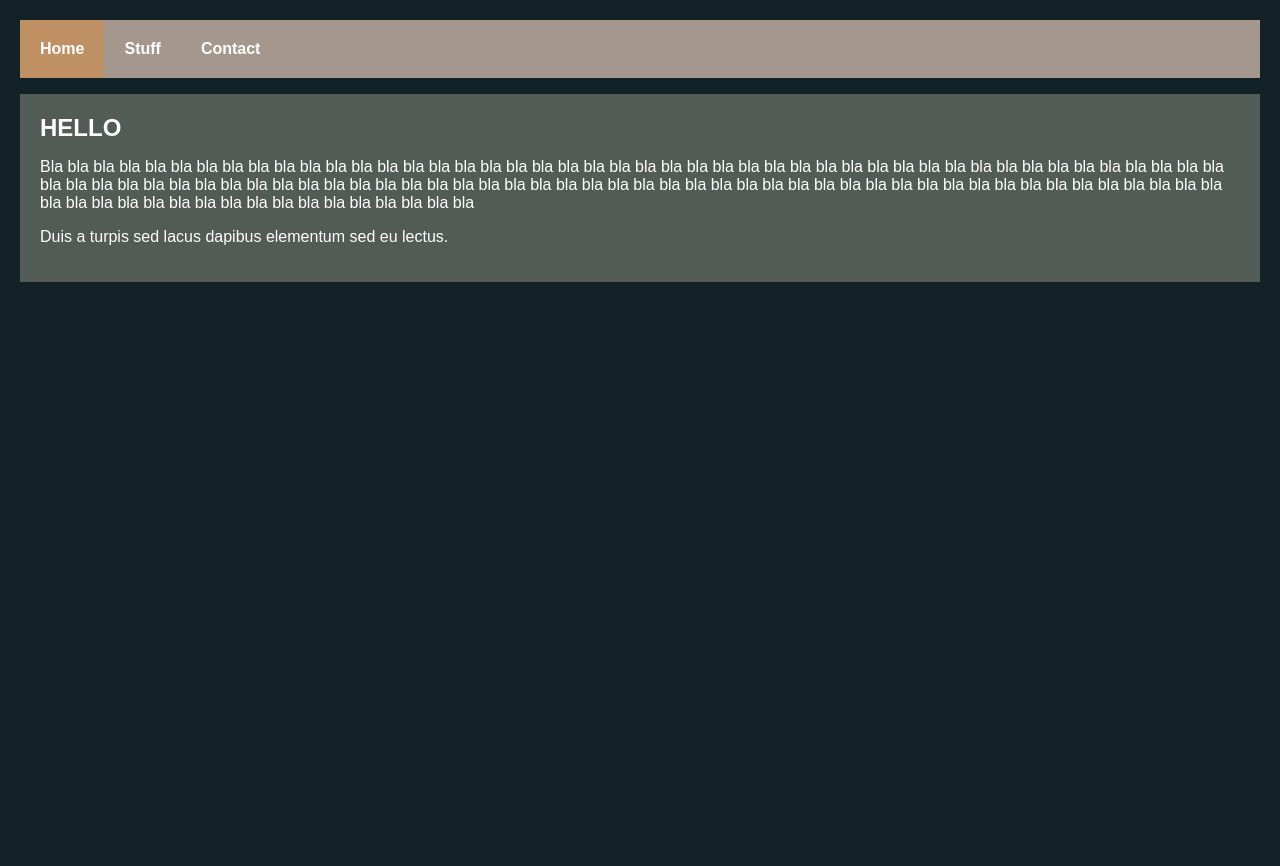
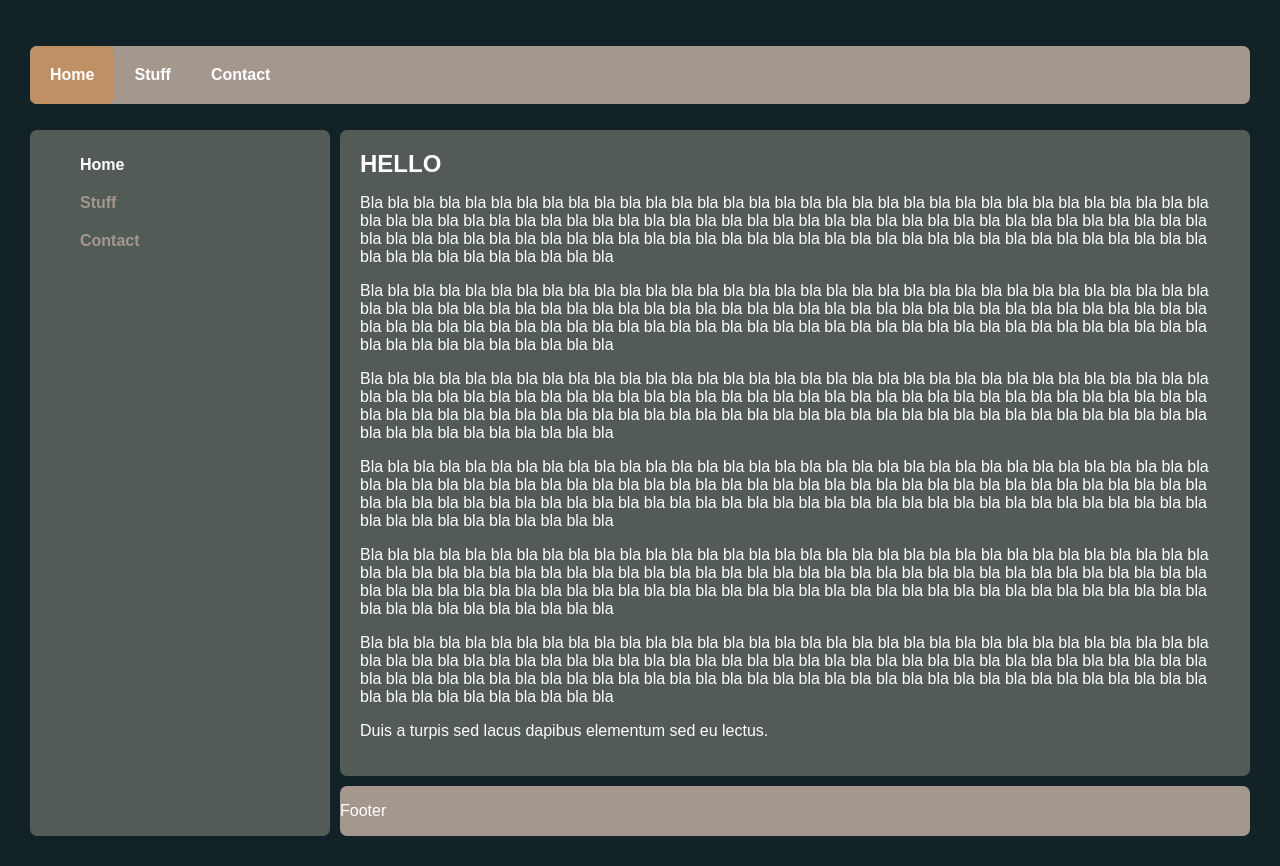
Before and after one commit to ccerroni/react-training, a React app: page / in a window 1280 px wide. Before the commit the page ends 800 px from the top, so only its background shows below. Built offline with nearby package versions, Linux system fonts and the light colour scheme.

Commit message:
changing some styles

```diff
--- a/package.json
+++ b/package.json
@@ -3,6 +3,7 @@
   "version": "0.1.0",
   "private": true,
   "dependencies": {
+    "@material-ui/core": "^3.6.0",
     "react": "^16.6.3",
     "react-dom": "^16.6.3",
     "react-router-dom": "^4.3.1",
--- a/src/components/home.js
+++ b/src/components/home.js
@@ -11,7 +11,36 @@ class Home extends Component {
                 bla bla bla bla bla bla bla bla bla  bla bla bla bla bla bla bla bla bla bla bla bla bla
                 bla bla bla bla bla bla bla bla bla bla bla bla bla bla bla bla bla bla bla bla bla bla bla bla bla bla bla
                 </p>
-
+                <p>Bla bla bla bla bla bla bla bla bla bla bla bla bla bla bla bla bla bla bla bla bla bla
+                    bla bla bla bla bla bla bla bla bla bla bla bla bla bla bla
+                bla bla bla bla bla bla bla bla bla bla bla bla bla bla bla bla bla bla bla bla bla bla bla
+                bla bla bla bla bla bla bla bla bla  bla bla bla bla bla bla bla bla bla bla bla bla bla
+                bla bla bla bla bla bla bla bla bla bla bla bla bla bla bla bla bla bla bla bla bla bla bla bla bla bla bla
+                </p>
+                <p>Bla bla bla bla bla bla bla bla bla bla bla bla bla bla bla bla bla bla bla bla bla bla
+                    bla bla bla bla bla bla bla bla bla bla bla bla bla bla bla
+                bla bla bla bla bla bla bla bla bla bla bla bla bla bla bla bla bla bla bla bla bla bla bla
+                bla bla bla bla bla bla bla bla bla  bla bla bla bla bla bla bla bla bla bla bla bla bla
+                bla bla bla bla bla bla bla bla bla bla bla bla bla bla bla bla bla bla bla bla bla bla bla bla bla bla bla
+                </p>
+                <p>Bla bla bla bla bla bla bla bla bla bla bla bla bla bla bla bla bla bla bla bla bla bla
+                    bla bla bla bla bla bla bla bla bla bla bla bla bla bla bla
+                bla bla bla bla bla bla bla bla bla bla bla bla bla bla bla bla bla bla bla bla bla bla bla
+                bla bla bla bla bla bla bla bla bla  bla bla bla bla bla bla bla bla bla bla bla bla bla
+                bla bla bla bla bla bla bla bla bla bla bla bla bla bla bla bla bla bla bla bla bla bla bla bla bla bla bla
+                </p>
+                <p>Bla bla bla bla bla bla bla bla bla bla bla bla bla bla bla bla bla bla bla bla bla bla
+                    bla bla bla bla bla bla bla bla bla bla bla bla bla bla bla
+                bla bla bla bla bla bla bla bla bla bla bla bla bla bla bla bla bla bla bla bla bla bla bla
+                bla bla bla bla bla bla bla bla bla  bla bla bla bla bla bla bla bla bla bla bla bla bla
+                bla bla bla bla bla bla bla bla bla bla bla bla bla bla bla bla bla bla bla bla bla bla bla bla bla bla bla
+                </p>
+                <p>Bla bla bla bla bla bla bla bla bla bla bla bla bla bla bla bla bla bla bla bla bla bla
+                    bla bla bla bla bla bla bla bla bla bla bla bla bla bla bla
+                bla bla bla bla bla bla bla bla bla bla bla bla bla bla bla bla bla bla bla bla bla bla bla
+                bla bla bla bla bla bla bla bla bla  bla bla bla bla bla bla bla bla bla bla bla bla bla
+                bla bla bla bla bla bla bla bla bla bla bla bla bla bla bla bla bla bla bla bla bla bla bla bla bla bla bla
+                </p>
                 <p>Duis a turpis sed lacus dapibus elementum sed eu lectus.</p>
             </div>
         );
--- a/src/components/main.js
+++ b/src/components/main.js
@@ -8,17 +8,28 @@ class Main extends Component {
   render() {
     return (
       <HashRouter>
-        <div>
+        <div className="grid-container">
+          <div className="header-content">
             <ul className="header">
               <li><NavLink exact to="/">Home</NavLink></li>
               <li><NavLink to="/stuff">Stuff</NavLink></li>
               <li><NavLink to="/contact">Contact</NavLink></li>
-            {/* <li><NavLink to="/another">Another</NavLink></li> */}
             </ul>
+          </div>
+          <div className="menu-content">
+          <ul className="left-menu">
+              <li><NavLink exact to="/">Home</NavLink></li>
+              <li><NavLink to="/stuff">Stuff</NavLink></li>
+              <li><NavLink to="/contact">Contact</NavLink></li>
+            </ul>
+          </div>
           <div className="content">
-            <Route exact path="/" component={Home}/>
-            <Route path="/stuff" component={Stuff}/>
-            <Route path="/contact" component={Contact}/>
+            <Route exact path="/" component={Home} />
+            <Route path="/stuff" component={Stuff} />
+            <Route path="/contact" component={Contact} />
+          </div>
+          <div className="footer-content">
+            <p>Footer</p>
           </div>
         </div>
       </HashRouter>
--- a/src/styles/site.css
+++ b/src/styles/site.css
@@ -4,18 +4,51 @@ body {
   margin: 0;
   color: #FFF;
 }
+
+.header-content {
+   grid-area: header;
+}
+.menu-content { grid-area: leftMenu; min-width: 300px;}
+.content { grid-area: main; }
+.footer-content {
+  grid-area: footer;
+  background-color: #A4978E;
+  border-radius: 7px;
+}
+
+.grid-container {
+  display: grid;
+  grid-template-areas:
+    'header header header header header header'
+    'leftMenu main main main main main'
+    'leftMenu footer footer footer footer footer';
+  grid-gap: 10px;
+  padding: 10px;
+  grid-template-columns: 300px 200px auto 40px;
+}
+
+.menu-content {
+  background-color: #525B56;
+  border-radius: 7px;
+}
+
+
 h1, h2, p, ul, li {
   font-family: sans-serif;
 }
+
 ul.header li {
   display: inline;
   list-style-type: none;
   margin: 0;
 }
+
 ul.header {
   background-color: #A4978E;
   padding: 0;
+  border-radius: 7px;
 }
+
 ul.header li a {
   color: #FFF;
   font-weight: bold;
@@ -23,9 +56,11 @@ body {
   padding: 20px;
   display: inline-block;
 }
+
 .content {
   background-color: #525B56;
   padding: 20px;
+  border-radius: 7px;
 }
 .content h2 {
   padding: 0;
@@ -37,12 +72,29 @@ body {
 
 .active {
   background-color: #BE9063;
+  border-radius: 7px;
 }
 
 a {
     color: #A4978E;
 }
 
+.left-menu > li a.active {
+  background-color: transparent;
+  color: #FFF;
+}
+
+
+.left-menu > li {
+  color: #FFF;
+  font-weight: bold;
+  padding: 10px;
+  list-style-type: none;
+}
+
+.left-menu > li a {
+  text-decoration: none;
+}
 /*
 #040C0E  --Black
 #132226  -- like blue dark
```
Also changed, not shown: 1 other file. Lines whose indentation alone changed are shown as unchanged.
